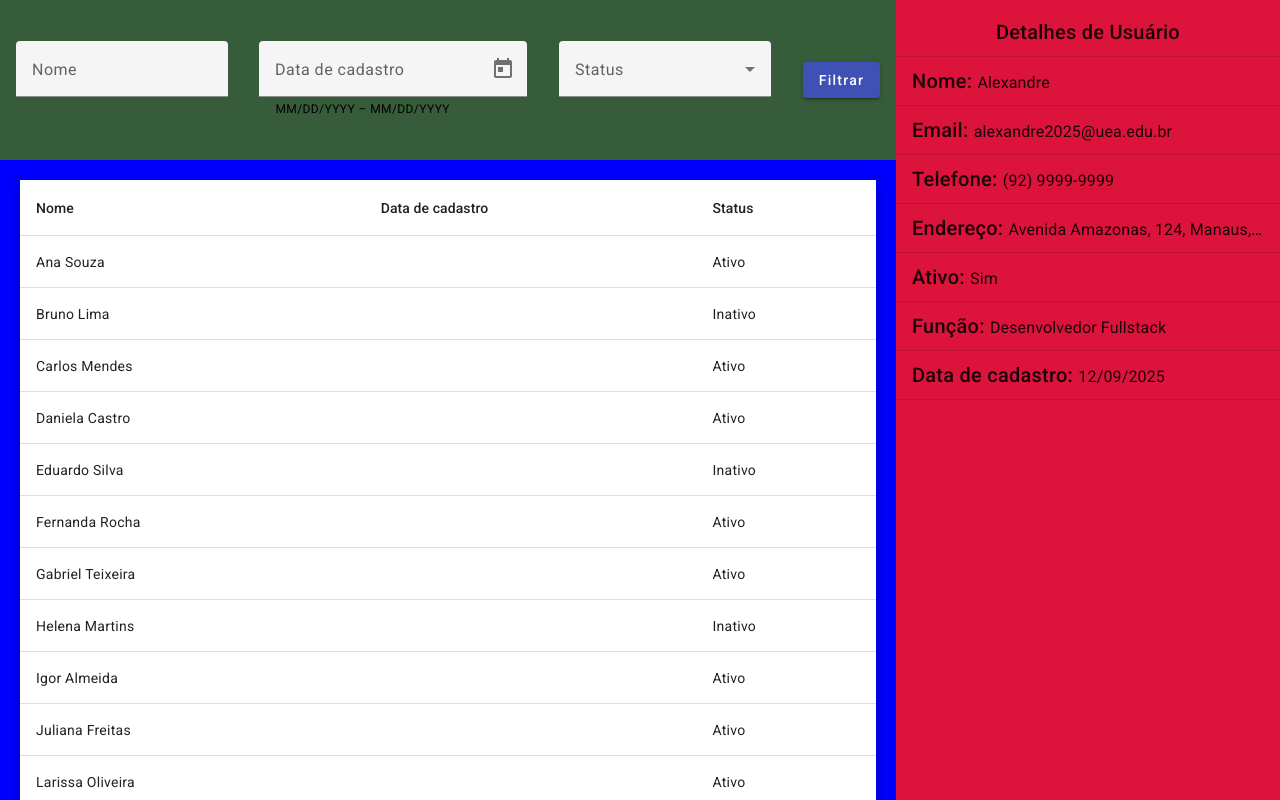
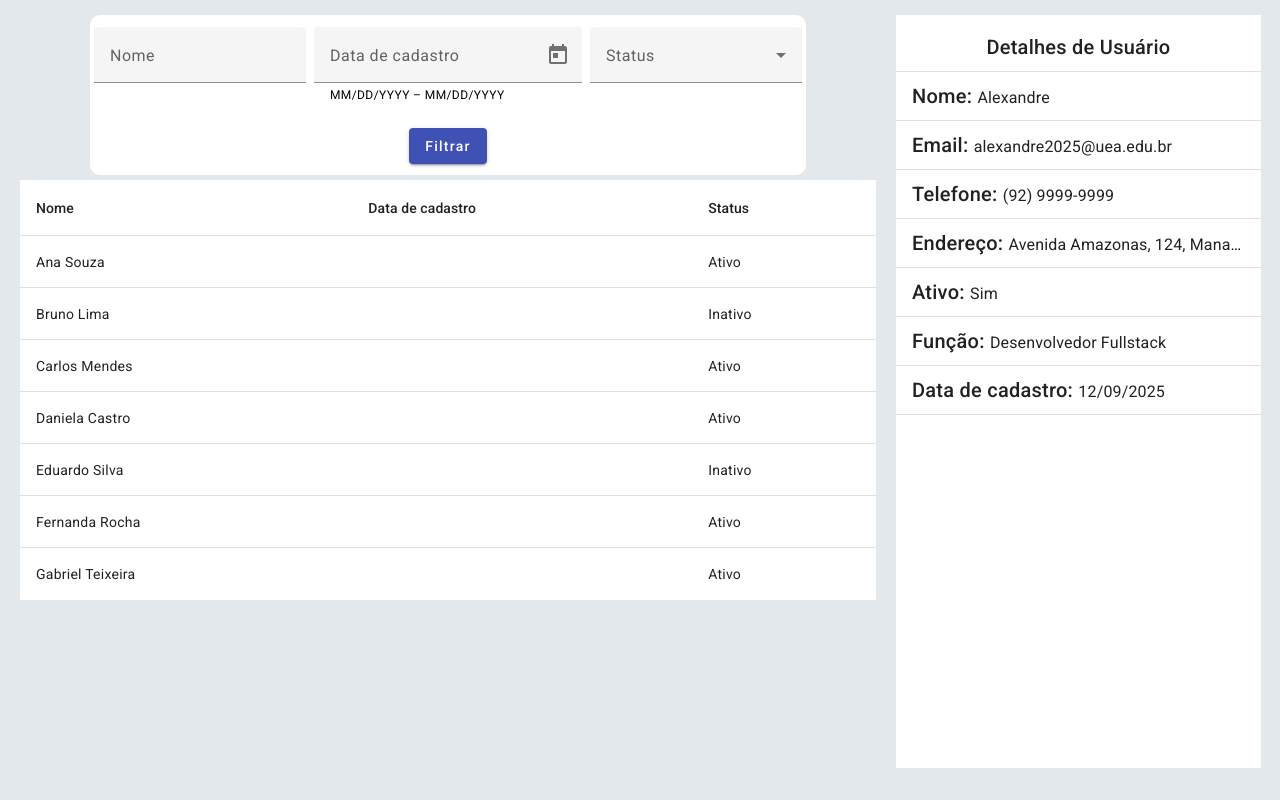
Before and after one commit to Alexandre-Passos/Projeto_filtro_de_lista_de_usuarios, an Angular app: page / in a window 1280 px wide. Built offline with nearby package versions, Linux system fonts and the light colour scheme.

Commit message:
melhoria na estilização dos conteúdos dos componentes

```diff
--- a/src/app/app.component.css
+++ b/src/app/app.component.css
@@ -1,6 +1,7 @@
 .container {
     display: flex;
     height: 100vh;
+    background-color: rgb(226, 232, 236);
 }
 
 .left-container {
@@ -13,18 +14,14 @@
 .top-div {
     flex-grow: 1;
     /* Preenche todo o espaço disponviel */
-    background-color: rgb(54, 92, 57);
 }
 
 .main-left-div{
     height: 80%;
     /* Ocupa toda a largura do seu elemento pai */
-    background-color: rgb(75, 138, 255);
-    overflow: auto
 }
 
 .rigth-container{
     width: 30%;
     max-height: 100vh;
-    background-color: crimson;
 }
--- a/src/app/componentes/filter/filter.component.css
+++ b/src/app/componentes/filter/filter.component.css
@@ -4,7 +4,7 @@
 }
 
 .form {
-    width: 100%;
+    width: 80%;
     height: 100%;
 
     display: flex;
@@ -12,6 +12,10 @@
     justify-content: space-around;
     flex-wrap: wrap;
 
+    background-color: white;
+    border-radius: 10px;
+
+ margin: 15px auto;
     .form-nome {}
 
     .form-data-cadastrada {}
@@ -22,7 +26,7 @@
 }
 
 @media screen and (max-width: 990px) {
-    .form{
+    .form {
         margin-top: 0.4rem;
         flex-direction: column;
     }
--- a/src/app/componentes/user-details/user-details.component.css
+++ b/src/app/componentes/user-details/user-details.component.css
@@ -1,5 +1,6 @@
 .user-details{
-    width: 100%;
-    height: 100%;
-
+    width: 95%;
+    height: 94.1%;
+    margin: 15px 0 auto;
+    background-color: white;
 }
--- a/src/app/componentes/users-list/users-list.component.css
+++ b/src/app/componentes/users-list/users-list.component.css
@@ -1,6 +1,10 @@
-.lista-de-usuarios{
+.lista-de-usuarios {
     width: 100%;
-    height: 100%;
+    margin: 0 auto;
+    height: auto;
     padding: 20px;
-    background-color: blue;
+
+    table{
+        background-color: white;
+    }
 }
--- a/src/app/componentes/users-list/users-list.component.html
+++ b/src/app/componentes/users-list/users-list.component.html
@@ -1,5 +1,5 @@
 <div class="lista-de-usuarios">
-    <table mat-table [dataSource]="userList" class="mat-elevation-z8">
+    <table mat-table [dataSource]="userList">
 
 
         <!-- Coluna Nome -->
--- a/src/app/data/users.-list.ts
+++ b/src/app/data/users.-list.ts
@@ -155,7 +155,7 @@ export const UserList: IUser[] = [
             "ultimoAcesso": "2025-09-10T17:00:00.00Z"
         }
     },
-    {
+    /*  {
          "nome": "Helena Martins",
          "email": "helena.martins@example.com",
          "senha": "hmartins741",
@@ -440,5 +440,5 @@ export const UserList: IUser[] = [
              "assinaturaAtiva": true,
              "ultimoAcesso": "2025-09-12T08:06:00.00Z"
          }
-    }
+     } */
 ]
```
Lines whose indentation alone changed are shown as unchanged.
